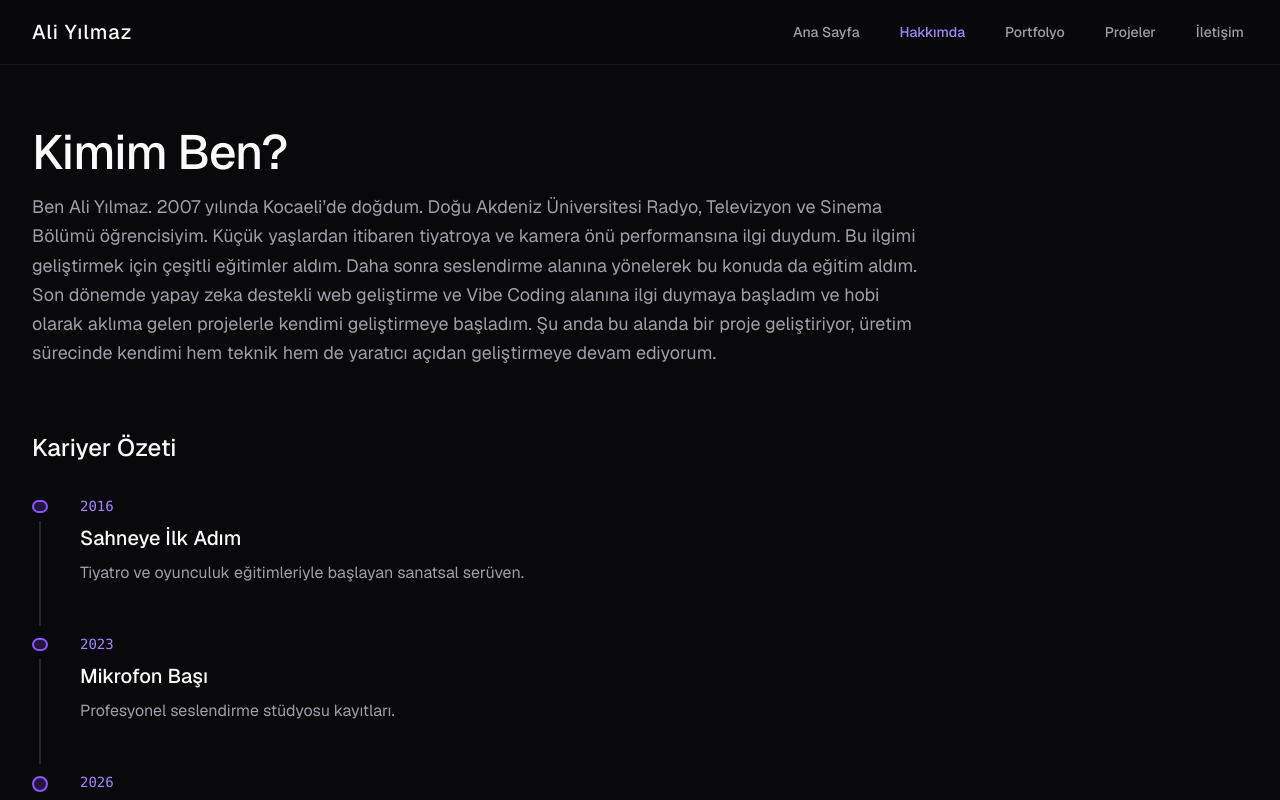
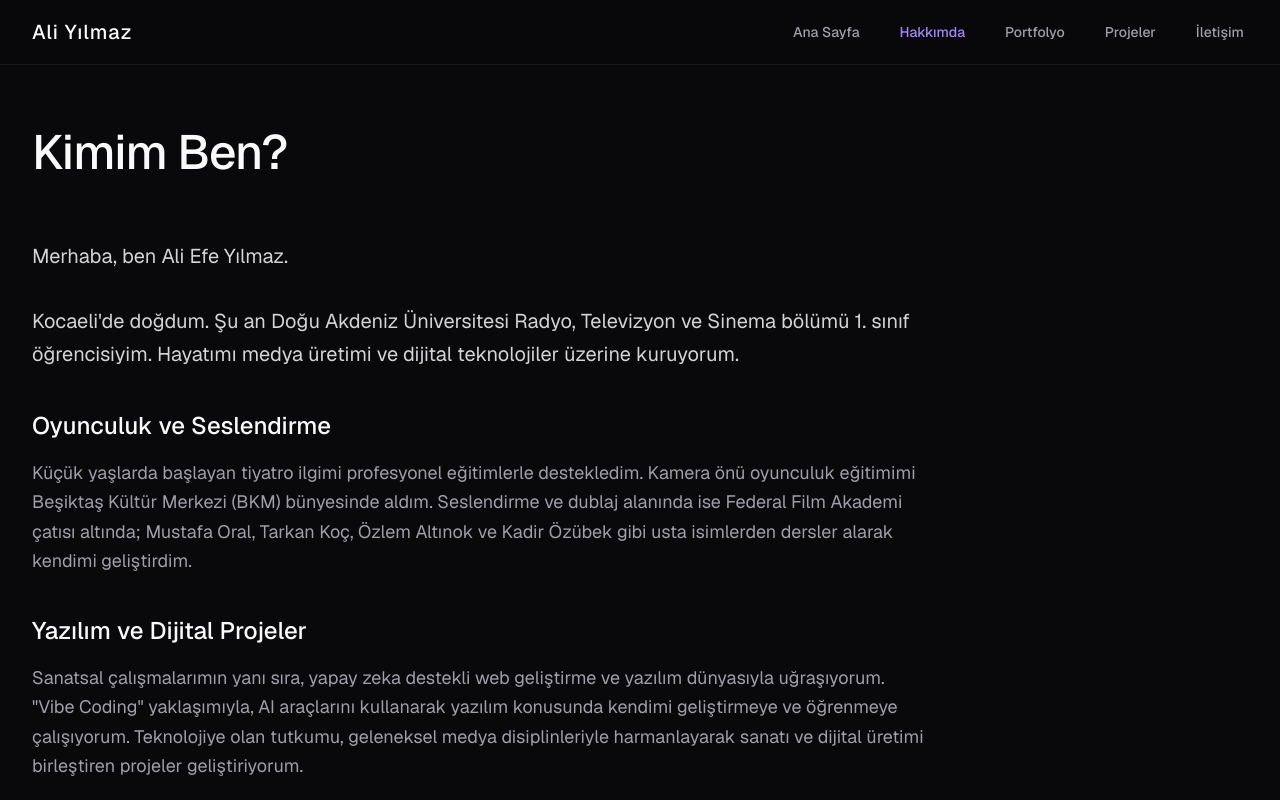
Before and after one commit to LazzuT/aliylmz.me, a Next.js app: page /hakkimda in a window 1280 px wide. Shown: the top 800 px of the page. Built offline with nearby package versions, Linux system fonts and the light colour scheme.

Commit message:
Youtube Monolog Videosu eklendi

```diff
--- a/src/app/hakkimda/page.tsx
+++ b/src/app/hakkimda/page.tsx
@@ -8,10 +8,26 @@ export default function AboutPage() {
     <div className="max-w-7xl mx-auto px-4 sm:px-6 lg:px-8 py-16">
       <SectionIntro
         title="Kimim Ben?"
-        subtitle={siteData.about.introduction}
-        className="max-w-4xl"
+        className="max-w-4xl mb-8"
       />
 
+      <section className="mb-16">
+        <div className="max-w-4xl">
+          <p className="text-zinc-300 text-lg md:text-xl leading-relaxed mb-10 whitespace-pre-line">
+            {siteData.about.biography.intro}
+          </p>
+
+          <h3 className="font-medium text-xl md:text-2xl text-zinc-50 mb-4">Oyunculuk ve Seslendirme</h3>
+          <p className="text-zinc-400 text-base md:text-lg leading-relaxed mb-10">
+            {siteData.about.biography.acting}
+          </p>
+
+          <h3 className="font-medium text-xl md:text-2xl text-zinc-50 mb-4">Yazılım ve Dijital Projeler</h3>
+          <p className="text-zinc-400 text-base md:text-lg leading-relaxed">
+            {siteData.about.biography.software}
+          </p>
+        </div>
+      </section>
       <section className="mb-16">
         <h3 className="font-medium text-2xl text-zinc-50 mb-8">Kariyer Özeti</h3>
         <div className="max-w-3xl">
--- a/src/app/oyunculuk-seslendirme/page.tsx
+++ b/src/app/oyunculuk-seslendirme/page.tsx
@@ -1,4 +1,4 @@
-import { audioDemos, galleryImages } from "@/data/performances"
+import { audioDemos, videoPerformances } from "@/data/performances"
 import { SectionIntro } from "@/components/ui/SectionIntro"
 import { AudioPlayerRow } from "@/components/ui/AudioPlayerRow"
 
@@ -22,20 +22,27 @@ export default function PortfolioPage() {
 
       <section>
         <h3 className="font-medium text-xl md:text-2xl text-zinc-50 mb-6">Oyunculuk</h3>
-        <div className="grid grid-cols-2 md:grid-cols-3 gap-4 md:gap-6">
-          {galleryImages.map((image) => (
-            <div
-              key={image.id}
-              className="relative overflow-hidden rounded-xl bg-zinc-900 border border-zinc-800/50 group aspect-[4/5] sm:aspect-square"
-            >
-              <img
-                src={image.src}
-                alt={image.alt}
-                className="w-full h-full object-cover opacity-70 group-hover:opacity-100 group-hover:scale-105 transition-all duration-700"
-              />
+
+        <div className="mb-8 max-w-4xl">
+          {videoPerformances.map((video) => (
+            <div key={video.id} className="mb-8">
+              <div className="aspect-video w-full rounded-2xl overflow-hidden border border-zinc-800 bg-zinc-900 relative">
+                <iframe
+                  width="100%"
+                  height="100%"
+                  src={`https://www.youtube.com/embed/${video.youtubeId}`}
+                  title={video.title}
+                  allow="accelerometer; autoplay; clipboard-write; encrypted-media; gyroscope; picture-in-picture"
+                  allowFullScreen
+                  className="absolute top-0 left-0 w-full h-full"
+                ></iframe>
+              </div>
+              <p className="mt-3 text-zinc-400 text-sm md:text-base font-medium pl-1">{video.title}</p>
             </div>
           ))}
         </div>
+
+
       </section>
     </div>
   )
--- a/src/data/performances.ts
+++ b/src/data/performances.ts
@@ -25,3 +25,13 @@ export const galleryImages: GalleryImage[] = [
   { id: "g3", src: "https://images.unsplash.com/photo-1478720568477-152d9b164e26?auto=format&fit=crop&q=80", alt: "Sinematik çekim", aspectRatio: "video" },
   { id: "g4", src: "https://images.unsplash.com/photo-1516280440502-861f185dcbdf?auto=format&fit=crop&q=80", alt: "Kamera önü", aspectRatio: "square" },
 ];
+
+export type VideoPerformance = {
+  id: string;
+  title: string;
+  youtubeId: string;
+};
+
+export const videoPerformances: VideoPerformance[] = [
+  { id: "v1", title: "Ali Efe Yılmaz Monolog Videosu", youtubeId: "POmXkQ-KK3s" }
+];
--- a/src/data/projects.ts
+++ b/src/data/projects.ts
@@ -16,7 +16,7 @@ export const projectsData: Project[] = [
     title: "Pengui",
     category: "Web Platformu / Açık Kaynak",
     description: "Linux öğrenmek isteyen kullanıcılar için geliştirdiğim Türkçe komut kütüphanesi ve öğrenim platformu.",
-    image: "https://images.unsplash.com/photo-1629654297299-c8506221ca97?auto=format&fit=crop&q=80",
+    image: "/images/pengui.png",
     link: "https://pengui.org",
     githubUrl: "https://github.com/LazzuT/pengui",
     tags: ["Next.js", "TypeScript", "TailwindCSS", "Linux", "Open Source", "SSG"],
--- a/src/data/site.ts
+++ b/src/data/site.ts
@@ -5,7 +5,11 @@ export const siteData = {
     description: "Bu sitede çalışmalarımı, projelerimi ve iletişim bilgilerimi bulabilirsiniz."
   },
   about: {
-    introduction: "Ben Ali Yılmaz. 2007 yılında Kocaeli’de doğdum. Doğu Akdeniz Üniversitesi Radyo, Televizyon ve Sinema Bölümü öğrencisiyim. Küçük yaşlardan itibaren tiyatroya ve kamera önü performansına ilgi duydum. Bu ilgimi geliştirmek için çeşitli eğitimler aldım. Daha sonra seslendirme alanına yönelerek bu konuda da eğitim aldım. Son dönemde yapay zeka destekli web geliştirme ve Vibe Coding alanına ilgi duymaya başladım ve hobi olarak aklıma gelen projelerle kendimi geliştirmeye başladım. Şu anda bu alanda bir proje geliştiriyor, üretim sürecinde kendimi hem teknik hem de yaratıcı açıdan geliştirmeye devam ediyorum.",
+    biography: {
+      intro: "Merhaba, ben Ali Efe Yılmaz.\n\nKocaeli'de doğdum. Şu an Doğu Akdeniz Üniversitesi Radyo, Televizyon ve Sinema bölümü 1. sınıf öğrencisiyim. Hayatımı medya üretimi ve dijital teknolojiler üzerine kuruyorum.",
+      acting: "Küçük yaşlarda başlayan tiyatro ilgimi profesyonel eğitimlerle destekledim. Kamera önü oyunculuk eğitimimi Beşiktaş Kültür Merkezi (BKM) bünyesinde aldım. Seslendirme ve dublaj alanında ise Federal Film Akademi çatısı altında; Mustafa Oral, Tarkan Koç, Özlem Altınok ve Kadir Özübek gibi usta isimlerden dersler alarak kendimi geliştirdim.",
+      software: "Sanatsal çalışmalarımın yanı sıra, yapay zeka destekli web geliştirme ve yazılım dünyasıyla uğraşıyorum. \"Vibe Coding\" yaklaşımıyla, AI araçlarını kullanarak yazılım konusunda kendimi geliştirmeye ve öğrenmeye çalışıyorum. Teknolojiye olan tutkumu, geleneksel medya disiplinleriyle harmanlayarak sanatı ve dijital üretimi birleştiren projeler geliştiriyorum."
+    },
     expertise: [
       { id: "acting", label: "Oyunculuk", description: "Tiyatro ve kamera önü performansı." },
       { id: "voiceover", label: "Seslendirme", description: "Profesyonel metin seslendirmesi." },
```
Also changed, not shown: public/images/pengui.png (added).
